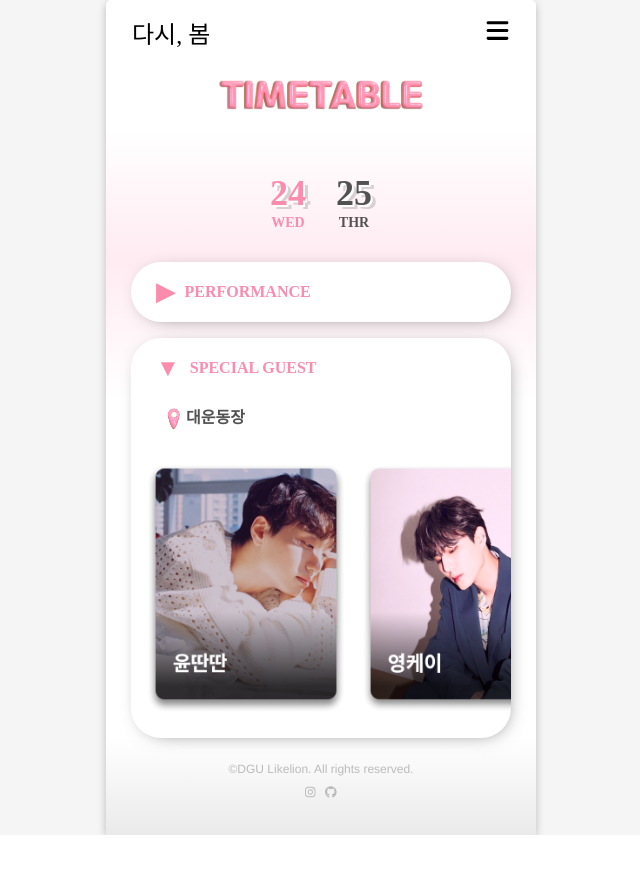
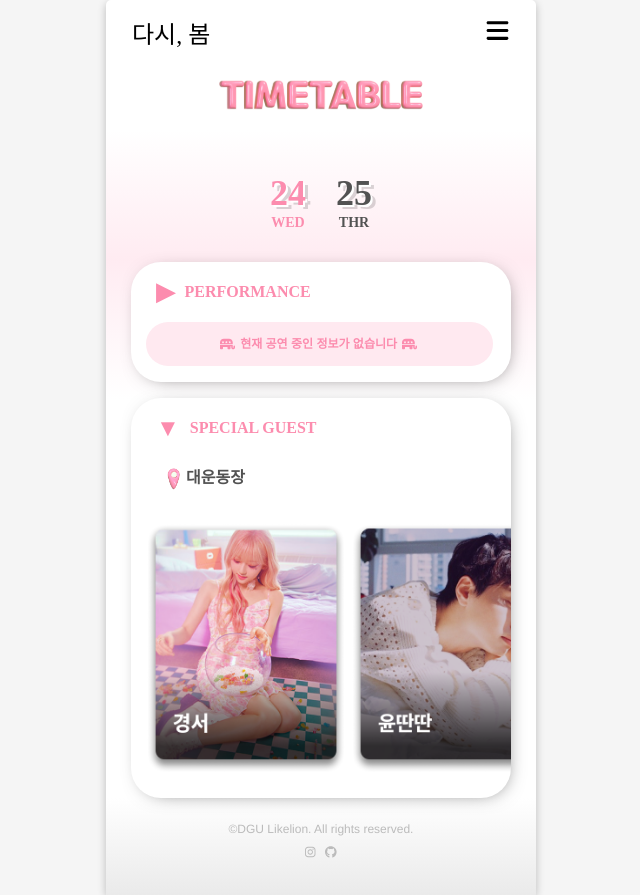
Before and after one commit to LikeLion-at-DGU/2023_spring_festival_front, a Next.js app: page /timetable in a window 1280 px wide. Shown: the whole page, without its empty margins (319-959 px from the left). Before the commit the page ends 835 px from the top, so only its background shows below. Built offline with nearby package versions, Linux system fonts and the light colour scheme; a web font is replaced by a local one.

Commit message:
Feat: Add Performance timetable not exist section

```diff
--- /dev/null
+++ b/components/timetable/Performance404.jsx
@@ -0,0 +1,35 @@
+import { SubItem404, ToggleSub } from "@/pages/timetable/style";
+import { faRepublican } from "@fortawesome/free-solid-svg-icons";
+import { FontAwesomeIcon } from "@fortawesome/react-fontawesome";
+
+export default function Performance404({ nowPerf24, nowPerf25, clickedDate, isOpen }) {
+  if (clickedDate <= 24) {
+    if (nowPerf24) {
+      return;
+    } else if (!nowPerf24) {
+      return (
+        <ToggleSub isOpen={isOpen}>
+          <SubItem404>
+            <FontAwesomeIcon icon={faRepublican} />
+            현재 공연 중인 정보가 없습니다
+            <FontAwesomeIcon icon={faRepublican} />
+          </SubItem404>
+        </ToggleSub>
+      );
+    }
+  } else if (clickedDate === 25) {
+    if (nowPerf25) {
+      return;
+    } else if (!nowPerf25) {
+      return (
+        <ToggleSub isOpen={isOpen}>
+          <SubItem404>
+            <FontAwesomeIcon icon={faRepublican} />
+            현재 공연 중인 정보가 없습니다
+            <FontAwesomeIcon icon={faRepublican} />
+          </SubItem404>
+        </ToggleSub>
+      );
+    }
+  }
+}
--- a/src/pages/timetable/index.jsx
+++ b/src/pages/timetable/index.jsx
@@ -1,6 +1,5 @@
 import { useCallback, useEffect, useState } from "react";
 import Image from "next/image";
-
 import Pin from "../../../components/image/timetable/pin.png";
 import {
   Card,
@@ -10,60 +9,62 @@ import {
   DateNum,
   DateSection,
   DateWeek,
+  GuestToggleBox,
   IconBox,
   ImgBox,
   LocationHeader,
+  PerfToggleBox,
+  SubItem1,
+  SubItem2,
+  SubItem3,
   TableBand,
   TableClock,
   TableIndex,
   TableSection,
   TimeTableBox,
-  ToggleBox,
   ToggleHeader,
+  ToggleSub,
 } from "./style";
-import { ImgArray, performance24, performance25 } from "./staticData";
+import {
+  Guest24Array,
+  Guest25Array,
+  dayArray,
+  performance24Array,
+  performance25Array,
+} from "./staticData";
+import Performance404 from "components/timetable/Performance404";
 
 export default function TimeTable() {
-  // State 관리----------------------------------------
-  const [firstDate, setFirstDate] = useState(true);
-  const [secondDate, setSecondDate] = useState(false);
-  const [performance, setPerformance] = useState(false);
-  const [specialGuest, setSpecialGuest] = useState(false);
-
   // DATE 관리-----------------------------------------
   const day = new Date();
+  const date = day.getDate();
   const hours = day.getHours();
   const minutes = day.getMinutes();
   const nowTime = parseInt(
     `${hours.toString().padStart(2, "0")}${minutes.toString().padStart(2, "0")}`,
     10
   );
-  // 20일 오늘 기준 오늘이면 0, 하루 지났으면 1, 이틀 지났으면 2
-  const todate = day.getDate() - 20 === 0 ? 0 : day.getDate() - 20 === 1 ? 1 : 2;
-  const [isToday, setIsToday] = useState(todate);
-  const dayArray = [
-    {
-      id: 1,
-      date: 23,
-      day: "TUE",
-    },
-    {
-      id: 2,
-      date: 24,
-      day: "WED",
-    },
-    {
-      id: 3,
-      date: 25,
-      day: "THR",
-    },
-  ];
+  let nowPerformance24 = false;
+  let nowPerformance25 = false;
+
+  // State 관리----------------------------------------
+  const [firstDate, setFirstDate] = useState(true);
+  const [secondDate, setSecondDate] = useState(false);
+  const [performance, setPerformance] = useState(false);
+  const [specialGuest, setSpecialGuest] = useState(false);
+  const [clickedDate, setClickedDate] = useState(date);
+
+  // ComponentDidMount--------------------------------
+  useEffect(() => {
+    setTimeout(() => setSpecialGuest(true), 500);
+  }, []);
 
   // Function 관리-------------------------------------
   const handleFirstDate = useCallback(() => {
     if (!firstDate) {
       setFirstDate(true);
       setSecondDate(false);
+      setClickedDate(dayArray[0].date);
     }
   }, [firstDate]);
 
@@ -71,6 +72,7 @@ export default function TimeTable() {
     if (!secondDate) {
       setFirstDate(false);
       setSecondDate(true);
+      setClickedDate(dayArray[1].date);
     }
   }, [secondDate]);
 
@@ -82,13 +84,38 @@ export default function TimeTable() {
     setSpecialGuest(!specialGuest);
   }, [specialGuest]);
 
-  // ComponentDidMount--------------------------------
-  useEffect(() => {
-    setTimeout(() => setSpecialGuest(!specialGuest), 500);
-  }, []);
+  const Performance24Thumbnail = performance24Array.map((perf) => {
+    const start = parseInt(perf.startTime.replace(":", ""), 10);
+    const end = parseInt(perf.endTime.replace(":", ""), 10);
+    if (start <= nowTime && nowTime <= end) {
+      nowPerformance24 = true;
+      return (
+        <ToggleSub isOpen={performance} key={perf.index}>
+          <SubItem1>NOW</SubItem1>
+          <SubItem2>{perf.startTime + "-" + perf.endTime}</SubItem2>
+          <SubItem3>{perf.name}</SubItem3>
+        </ToggleSub>
+      );
+    }
+  });
+
+  const Performance25Thumbnail = performance25Array.map((perf) => {
+    const start = parseInt(perf.startTime.replace(":", ""), 10);
+    const end = parseInt(perf.endTime.replace(":", ""), 10);
+    if (start <= nowTime && nowTime <= end) {
+      nowPerformance25 = true;
+      return (
+        <ToggleSub isOpen={performance} key={perf.index}>
+          <SubItem1>NOW</SubItem1>
+          <SubItem2>{perf.startTime + "-" + perf.endTime}</SubItem2>
+          <SubItem3>{perf.name}</SubItem3>
+        </ToggleSub>
+      );
+    }
+  });
 
   const Performance24Data = [
-    performance24.map((perf) => {
+    performance24Array.map((perf) => {
       const start = parseInt(perf.startTime.replace(":", ""), 10);
       const end = parseInt(perf.endTime.replace(":", ""), 10);
       let isNow = false;
@@ -105,34 +132,68 @@ export default function TimeTable() {
     }),
   ];
 
-  const ImgData = [
-    ImgArray.map((img) => (
+  const Performance25Data = [
+    performance25Array.map((perf) => {
+      const start = parseInt(perf.startTime.replace(":", ""), 10);
+      const end = parseInt(perf.endTime.replace(":", ""), 10);
+      let isNow = false;
+      if (start <= nowTime && nowTime <= end) {
+        isNow = true;
+      }
+      return (
+        <TableSection key={perf.index} isOpen={performance} isNow={isNow}>
+          <TableIndex>{perf.index} </TableIndex>
+          <TableClock isNow={isNow}>{perf.startTime + " - " + perf.endTime}</TableClock>
+          <TableBand>{perf.name} </TableBand>
+        </TableSection>
+      );
+    }),
+  ];
+
+  const Guest24Data = [
+    Guest24Array.map((img) => (
+      <Card key={img.id}>
+        <Image src={img.src} alt={img.name} fill placeholder="blur" />
+      </Card>
+    )),
+  ];
+
+  const Guest25Data = [
+    Guest25Array.map((img) => (
       <Card key={img.id}>
         <Image src={img.src} alt={img.name} fill placeholder="blur" />
       </Card>
     )),
   ];
   //
+
   return (
     <>
       <Container>
         <DateSection>
           <DateBox date={firstDate} onClick={handleFirstDate}>
-            <DateNum>{dayArray[1].date} </DateNum>
-            <DateWeek>{dayArray[1].day}</DateWeek>
+            <DateNum>{dayArray[0].date} </DateNum>
+            <DateWeek>{dayArray[0].day}</DateWeek>
           </DateBox>
           <DateBox date={secondDate} onClick={handleSecondDate}>
-            <DateNum>{dayArray[2].date}</DateNum>
-            <DateWeek>{dayArray[2].day}</DateWeek>
+            <DateNum>{dayArray[1].date}</DateNum>
+            <DateWeek>{dayArray[1].day}</DateWeek>
           </DateBox>
         </DateSection>
         <br /> <br />
         {/* PERFORMANCE-------------------------------------- */}
-        <ToggleBox isOpen={performance} onClick={handleShrink} className="fadeIn">
+        <PerfToggleBox isOpen={performance} onClick={handleShrink} className="fadeIn">
           <ToggleHeader>
             <IconBox>{performance ? "▼" : "▶"} </IconBox>
             PERFORMANCE
           </ToggleHeader>
+          {clickedDate <= dayArray[0].date ? Performance24Thumbnail : Performance25Thumbnail}
+          <Performance404
+            nowPerf24={nowPerformance24}
+            nowPerf25={nowPerformance25}
+            clickedDate={clickedDate}
+            isOpen={performance}
+          />
           <LocationHeader isOpen={performance}>
             <ImgBox>
               <Image src={Pin} alt="pin" fill style={{ objectFit: "cover" }} />
@@ -140,24 +201,27 @@ export default function TimeTable() {
             대운동장
           </LocationHeader>
           <br />
-          <TimeTableBox>{[...Performance24Data]}</TimeTableBox>
-        </ToggleBox>
+          <TimeTableBox>
+            {clickedDate <= dayArray[0].date ? [...Performance24Data] : [...Performance25Data]}
+          </TimeTableBox>
+        </PerfToggleBox>
         <br />
         {/* SPECIAL GUEST------------------------------------ */}
-        <ToggleBox isOpen={specialGuest} onClick={handleGrow} className="fadeIn">
+        <GuestToggleBox isOpen={specialGuest} onClick={handleGrow} className="fadeIn">
           <ToggleHeader>
             <IconBox>{specialGuest ? "▼" : "▶"}</IconBox>
             SPECIAL GUEST
           </ToggleHeader>
-
           <LocationHeader isOpen={specialGuest}>
             <ImgBox>
               <Image src={Pin} alt="pin" fill style={{ objectFit: "cover" }} />
             </ImgBox>
             대운동장
           </LocationHeader>
-          <CardSection isOpen={specialGuest}>{[...ImgData]}</CardSection>
-        </ToggleBox>
+          <CardSection isOpen={specialGuest}>
+            {clickedDate <= dayArray[0].date ? [...Guest24Data] : [...Guest25Data]}
+          </CardSection>
+        </GuestToggleBox>
       </Container>
       {/* <style jsx>{`
         * {
--- a/src/pages/timetable/staticData.jsx
+++ b/src/pages/timetable/staticData.jsx
@@ -5,37 +5,37 @@ import GyeongSeo from "../../../components/image/timetable/singerThumbnail4.png"
 import BeO from "../../../components/image/timetable/singerThumbnail5.png";
 import Punch from "../../../components/image/timetable/singerThumbnail6.png";
 import HighLight from "../../../components/image/timetable/singerThumbnail7.png";
+import Idle from "../../../components/image/timetable/singerThumbnail8.png";
 
 // 날짜 배열
 export const dayArray = [
   {
     id: 1,
-    date: 23,
-    day: "TUE",
-  },
-  {
-    id: 2,
     date: 24,
     day: "WED",
   },
   {
-    id: 3,
+    id: 2,
     date: 25,
     day: "THR",
   },
 ];
 
-export const ImgArray = [
-  { id: 1, name: "윤딴딴", src: YunDDanDDan },
-  { id: 2, name: "영케이", src: YoungK },
-  { id: 3, name: "볼빨간사춘기", src: Bol4 },
-  { id: 4, name: "경서", src: GyeongSeo },
-  { id: 5, name: "비오", src: BeO },
-  { id: 6, name: "펀치", src: Punch },
-  { id: 7, name: "하이라이트", src: HighLight },
+export const Guest24Array = [
+  { id: 1, name: "경서", src: GyeongSeo },
+  { id: 2, name: "윤딴딴", src: YunDDanDDan },
+  { id: 3, name: "펀치", src: Punch },
+  { id: 4, name: "(여자)아이들", src: Idle },
 ];
 
-export const performance24 = [
+export const Guest25Array = [
+  { id: 1, name: "영케이", src: YoungK },
+  { id: 2, name: "비오", src: BeO },
+  { id: 3, name: "볼빨간사춘기", src: Bol4 },
+  { id: 4, name: "하이라이트", src: HighLight },
+];
+
+export const performance24Array = [
   { name: "만화얼(밴드)", type: "밴드", index: 1, startTime: "16:15", endTime: "16:40", day: 24 },
   {
     name: "쉽게 쓰여진 밴드",
@@ -53,7 +53,7 @@ export const performance24 = [
   { name: "두둠칫", type: "댄스", index: 8, startTime: "19:00", endTime: "19:30", day: 24 },
 ];
 
-export const performance25 = [
+export const performance25Array = [
   { name: "무풍", type: "밴드", index: 1, startTime: "15:40", endTime: "16:10", day: 25 },
   { name: "ODC", type: "댄스", index: 2, startTime: "16:10", endTime: "16:40", day: 25 },
   { name: "아리랑", type: "뮤지컬", index: 3, startTime: "16:40", endTime: "17:10", day: 25 },
--- a/src/pages/timetable/style.jsx
+++ b/src/pages/timetable/style.jsx
@@ -55,7 +55,24 @@ export const IconBox = styled.section`
   font-size: 24px;
 `;
 
-export const ToggleBox = styled.section`
+export const PerfToggleBox = styled.section`
+  width: 100%;
+  height: ${(props) => (props.isOpen ? "50vh" : "120px")};
+  display: flex;
+  flex-direction: column;
+  box-shadow: 3px 3px 20px -10px rgba(0, 0, 0, 0.7);
+  border-radius: 30px;
+  background-color: #fff;
+  font-weight: 700;
+  padding-left: 15px;
+  /* animation: ${Landing} 1s ease; */
+  animation-delay: ${(props) => (props.delay ? `1s` : ``)};
+  /* display: ${(props) => (props.delay ? "none" : "")}; */
+  transition: all 0.5s;
+  cursor: pointer;
+`;
+
+export const GuestToggleBox = styled.section`
   width: 100%;
   height: ${(props) => (props.isOpen ? "50vh" : "60px")};
   display: flex;
@@ -79,6 +96,49 @@ export const ToggleHeader = styled.section`
   align-items: center;
   font-family: "yg-jalnan";
   color: ${primaryColor};
+`;
+
+export const ToggleSub = styled.section`
+  width: 95%;
+  height: 60px;
+  display: flex;
+  align-items: center;
+  gap: 10px;
+  border-radius: 30px;
+  background-color: ${subPinkColor};
+  padding-left: 15px;
+  display: ${(props) => (props.isOpen ? "none" : "")};
+`;
+
+export const SubItem1 = styled.section`
+  width: 60px;
+  height: 25px;
+  display: flex;
+  justify-content: center;
+  align-items: center;
+  font-size: 14px;
+  font-weight: 400;
+  background-color: ${primaryColor};
+  color: #fff;
+  border-radius: 30px;
+`;
+
+export const SubItem2 = styled.span`
+  color: ${primaryColor};
+`;
+
+export const SubItem3 = styled.span`
+  color: ${secondaryColor};
+`;
+
+export const SubItem404 = styled.span`
+  width: 95%;
+  color: ${primaryColor};
+  font-size: 12px;
+  display: flex;
+  justify-content: center;
+  align-items: center;
+  gap: 5px;
 `;
 
 export const LocationHeader = styled.section`
@@ -136,7 +196,7 @@ export const CardSection = styled.section`
   display: flex;
   align-items: center;
   flex-wrap: nowrap;
-  gap: 15px;
+  gap: 5px;
   overflow-x: auto;
   ::-webkit-scrollbar {
     width: 4px;
```
Also changed, not shown: components/layout/Layout.jsx (+15 -9 lines), components/image/timetable/singerThumbnail8.png (added), components/timetable/styled-components.jsx (deleted).
